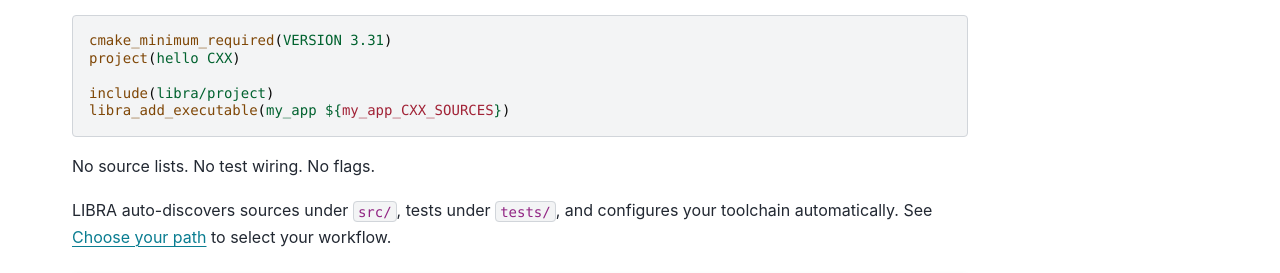
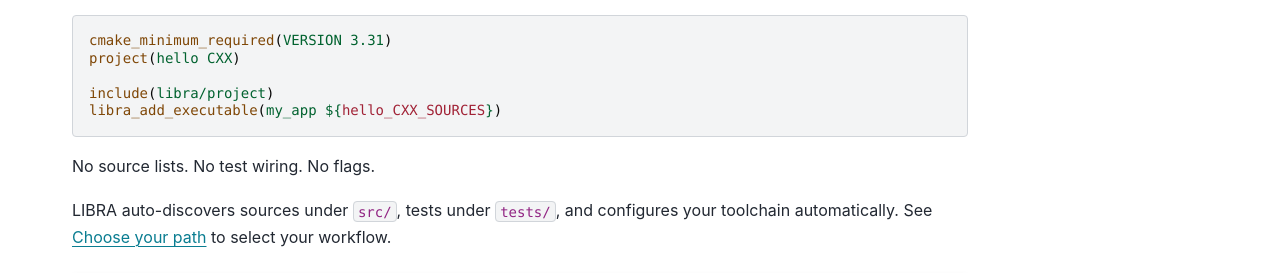
Before and after one commit to jharwell/libra, a Sphinx documentation site: the page built from docs/index.rst, in a window 1280 px wide and 900 px high. Shown: the part 426-699 px from the top of the window. Built offline with Sphinx 7.4.7 and the PyData theme 0.15.4, drawn with Linux system fonts in a browser that asks for light colours; cross-references to code outside the pages are shown as plain code.

Commit message:
Fix error on docs landing page

```diff
--- a/docs/index.rst
+++ b/docs/index.rst
@@ -24,7 +24,7 @@ Smallest possible project
    project(hello CXX)
 
    include(libra/project)
-   libra_add_executable(my_app ${my_app_CXX_SOURCES})
+   libra_add_executable(my_app ${hello_CXX_SOURCES})
 
 No source lists.  No test wiring.  No flags.
 
```
Also changed, not shown: 1 other file.
